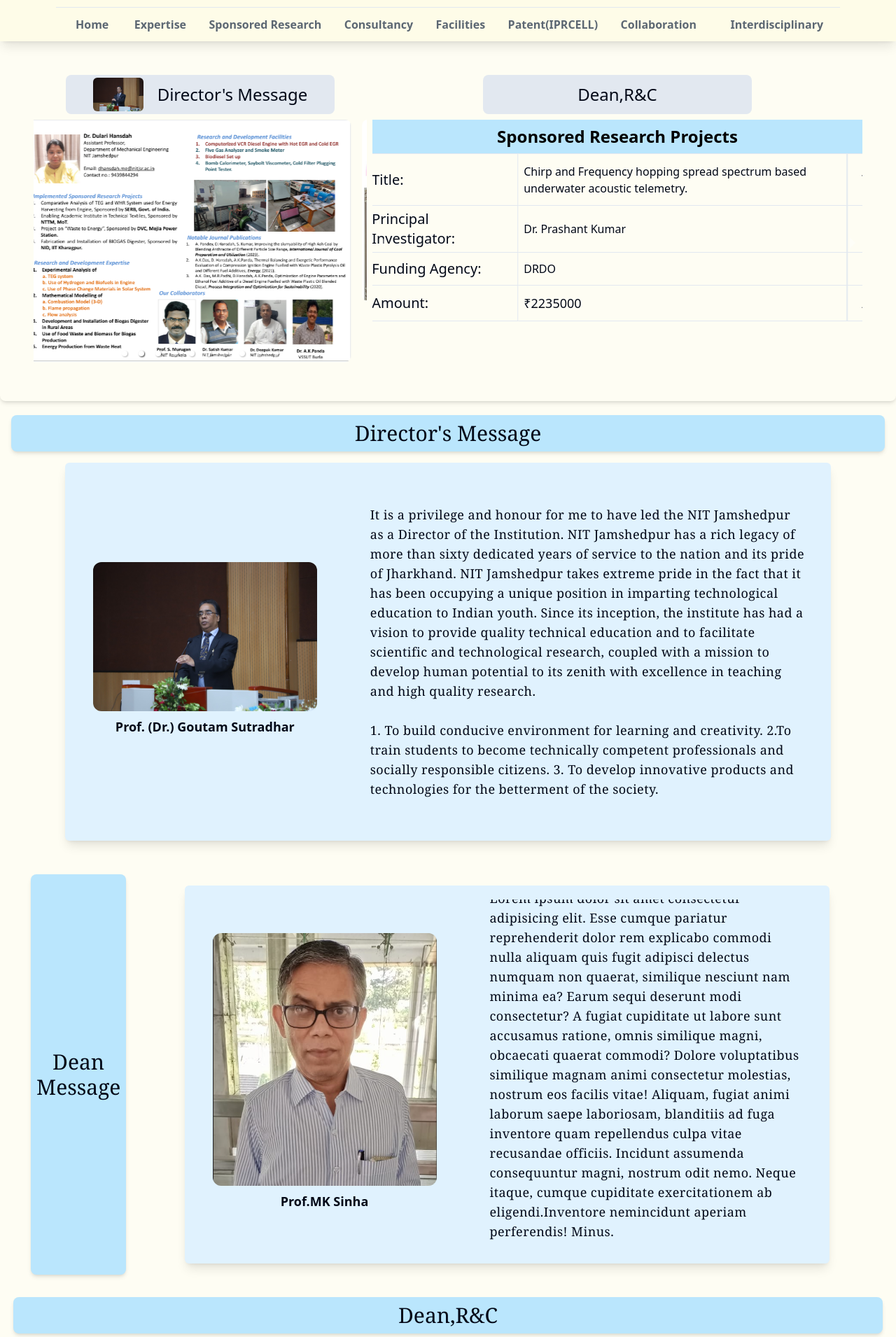
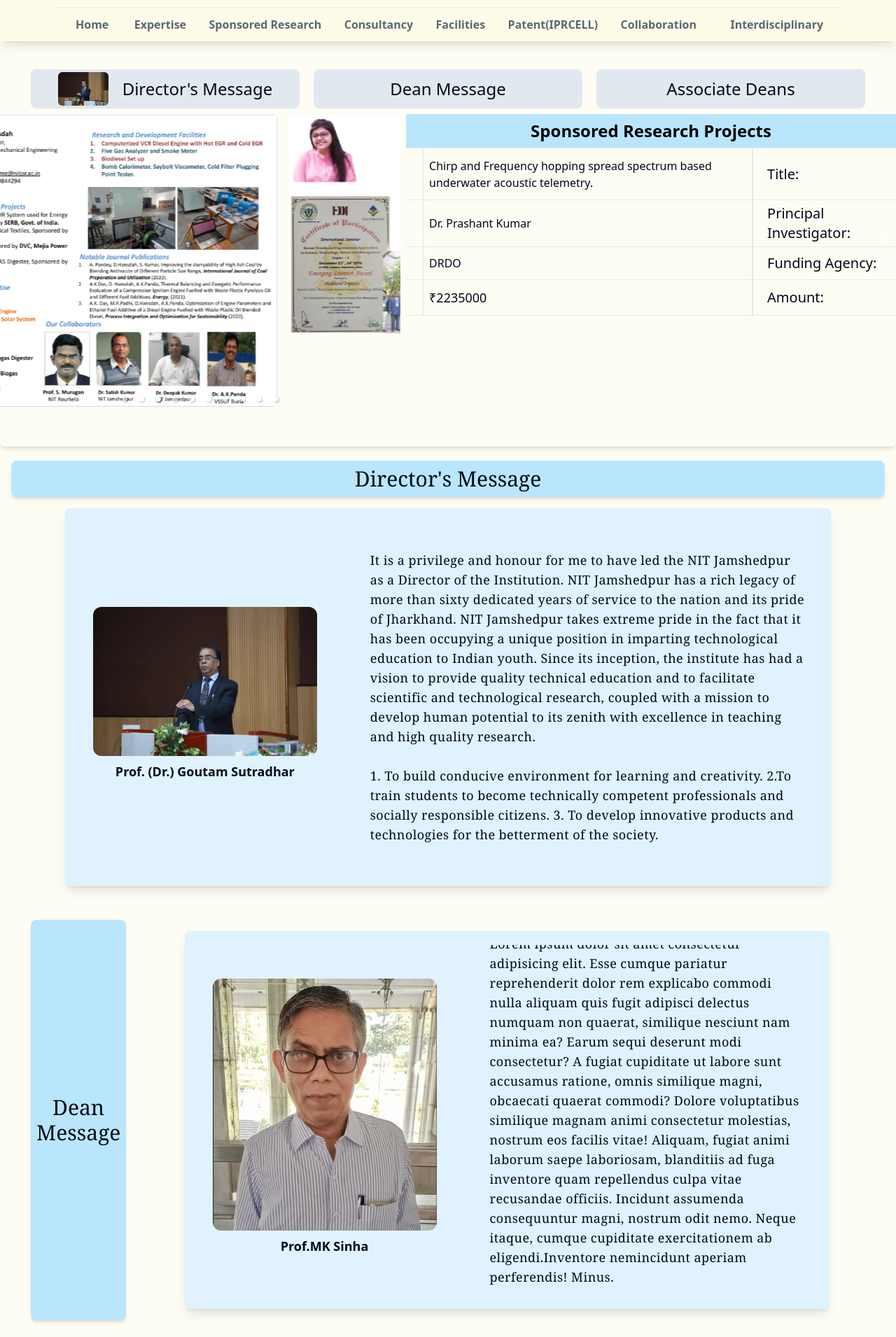
Before and after one commit to Vishal1092003/ResearchAndConsultancy_NIT_JAMSHEDPUR, a React (Vite) app: page /home in a window 1280 px wide. Shown: the part 130-2040 px from the top of the page at 70% size. Built offline with nearby package versions, Linux system fonts and the light colour scheme; some icons are missing.

Commit message:
home and expertise

```diff
--- a/src/Data/TeacherData.js
+++ b/src/Data/TeacherData.js
@@ -17,13 +17,13 @@ const data = {
       DESIGNATION: "Assistant Professor",
       DEPARTMENT: "Computer Science ",
     },
-    {
-      id: 3,
-      NAME: "Arun Pandit",
-      PHOTO: ArunPandit,
-      DESIGNATION: "Assistant Professor",
-      DEPARTMENT: "Civil Engineering",
-    },
+    // {
+    //   id: 3,
+    //   NAME: "Arun Pandit",
+    //   PHOTO: ArunPandit,
+    //   DESIGNATION: "Assistant Professor",
+    //   DEPARTMENT: "Civil Engineering",
+    // },
   ],
 };
 
--- a/src/components/Collaboration/Academia/TableAcademia.jsx
+++ b/src/components/Collaboration/Academia/TableAcademia.jsx
@@ -19,7 +19,7 @@ const TableAcademia = () => {
       <TableHead>Organisation</TableHead>
       <TableHead>Place</TableHead>
       <TableHead>Execution Date</TableHead>
-      <TableHead className="text-right">Logo</TableHead>
+      <TableHead className="text-right"></TableHead>
       <TableHead></TableHead>
     </TableRow>
   </TableHeader>
--- a/src/components/Collaboration/CollaborationTable.jsx
+++ b/src/components/Collaboration/CollaborationTable.jsx
@@ -18,7 +18,7 @@ const CollaborationTable = ({index,Organisation,Place,ExecutionTime,Logo,Regardi
   return (
 
 
-  <TableBody className='text-lg font-medium hover:bg-green-100 hover:scale-y-125 shadow-md'>
+  <TableBody className='text-lg font-medium hover:bg-green-100 hover:scale-y-105 shadow-md'>
   <TableRow>
     <TableCell className="text-left font-medium">{index+1}</TableCell>
     <TableCell className="text-left">{Organisation}</TableCell>
@@ -27,7 +27,7 @@ const CollaborationTable = ({index,Organisation,Place,ExecutionTime,Logo,Regardi
     <TableCell className="text-right">{Logo}</TableCell>
     <TableCell >
     <Dialog >
-<DialogTrigger className='w-20 h-10 rounded-md shadow-md hover:bg-green-200'>Open</DialogTrigger>
+<DialogTrigger className='w-20 h-10 rounded-md shadow-md hover:bg-green-200'>Details</DialogTrigger>
 <DialogContent className='w-full h-[60%] hover:scale-125'>
   <DialogHeader>
     <DialogTitle className='text-3xl'>MOU with:{Organisation}</DialogTitle>
--- a/src/components/Collaboration/Industry/TableIndustry.jsx
+++ b/src/components/Collaboration/Industry/TableIndustry.jsx
@@ -21,7 +21,7 @@ const TableIndustry = () => {
       <TableHead>Organisation</TableHead>
       <TableHead>Place</TableHead>
       <TableHead>Execution Date</TableHead>
-      <TableHead className="text-right">Logo</TableHead>
+      <TableHead className="text-right"></TableHead>
       <TableHead></TableHead>
     </TableRow>
   </TableHeader>
--- a/src/components/Collaboration/Reserch Institute/TableReserchInstitute.jsx
+++ b/src/components/Collaboration/Reserch Institute/TableReserchInstitute.jsx
@@ -21,7 +21,7 @@ const TableReserchInstitute = () => {
       <TableHead>Organisation</TableHead>
       <TableHead>Place</TableHead>
       <TableHead>Execution Date</TableHead>
-      <TableHead className="text-right">Logo</TableHead>
+      <TableHead className="text-right"></TableHead>
       <TableHead></TableHead>
     </TableRow>
   </TableHeader>
--- a/src/pages/Expretise.jsx
+++ b/src/pages/Expretise.jsx
@@ -2,10 +2,12 @@
 import Card from "../components/Teacher/CardExpretise"
 import Navbar from "../components/Navbar/Navbar"
 import Sidebar from "../components/Sidebar/Sidebar"
-import Profile from "../components/Teacher/Profile"
+// import Profile from "../components/Teacher/Profile"
+import CarouselComponents from "../components/Carousel/CarouselComponents"
 import { AiFillProfile } from "react-icons/ai"
 import ReserchAreaData from "../Data/ReserchAreaData.json"
 import TeacherData from "../Data/TeacherData.js";
+import Footer from "@/components/Footer/Footer"
 const Expretise = () => {
   return (
     <>
@@ -28,10 +30,13 @@ const Expretise = () => {
           </div>
           <div className=" border-l-2 border-sky-100 m-2"></div>
           <div className="w-[80%] m-3">
+          <div className="w-60  p-12 md:w-full flex justify-center items-center flex-col">
+               <CarouselComponents />
+            </div>
             <div className="w-full text-center p-3 font-semibold text-2xl rounded-xl bg-sky-300 ">
               Professors
             </div>
-            <div className="flex mt-5 gap-20 flex-wrap ">
+            <div className="flex mt-5 pl-5 gap-20 flex-wrap ">
               {TeacherData.DataSheet.map((item, id) => (
                 <Card
                   name={item.NAME}
@@ -44,6 +49,7 @@ const Expretise = () => {
             </div>
           </div>
         </div>
+        <Footer />
       </div>
     </>
   );
--- a/src/pages/Home.jsx
+++ b/src/pages/Home.jsx
@@ -11,9 +11,8 @@ const Home = () => {
       <div className="h-[100vh] w-[100vw]  ">
         <Navbar />
         <div className=" z-10 flex bg-yellow-50/50  justify-center items-center flex-col ">
-          <div className="md:p-12 p-0 md:flex-row flex-col gap-x-2 shadow-md flex rounded-lg">
-            <div className="w-96 md:w-full flex justify-center items-center flex-col">
-              <HashLink to={"./#directormessage"}>
+        <div className='pt-10 flex gap-5 flex-wrap justify-center '>
+          <HashLink to={"./#directormessage"}>
                 <div className="w-96 h-14  flex justify-center items-center  rounded-lg  align-centre gap-5 bg-slate-200 text-2xl border-y-2 hover:shadow-lg transition  duration-200 py-1 px-1   hover: bg-blue-50/50 cursor-pointer">
                   <img
                     className="w-50 h-12 rounded-md  "
@@ -23,17 +22,24 @@ const Home = () => {
                   <div> Director's Message</div>
                 </div>
               </HashLink>
+              <div className=" flex justify-center items-center">
+                <HashLink to={"./#Deanmessage"}>
+                  <div className="w-96 h-14   rounded-lg flex items-center justify-center align-centre bg-slate-200 gap-5  text-2xl border-y-2 hover:shadow-lg transition  duration-200 py-1 px-1   hover: bg-blue-50/50  cursor-pointer">
+                    <div> Dean Message </div>
+                  </div>
+                </HashLink>
+              </div>
+              <HashLink to={"./#Associatedeans"}>
+                <div className="w-96 h-14  flex justify-center items-center  rounded-lg  align-centre gap-5 bg-slate-200 text-2xl border-y-2 hover:shadow-lg transition  duration-200 py-1 px-1   hover: bg-blue-50/50 cursor-pointer">
+                  <div> Associate Deans</div>
+                </div>
+              </HashLink></div>
+          <div className="md:p-x-12 md:pb-12 p-0 md:flex-row flex-col gap-x-2 shadow-md flex rounded-lg">
 
+            <div className="w-96 md:w-full flex justify-center items-center flex-col">
                <CarouselComponents />
             </div>
             <div className="w-96 md:w-full ">
-              <div className=" flex justify-center items-center">
-                <HashLink to={"./#AssociateProfessor"}>
-                  <div className="w-96 h-14   rounded-lg flex items-center justify-center align-centre bg-slate-200 gap-5  text-2xl border-y-2 hover:shadow-lg transition  duration-200 py-1 px-1   hover: bg-blue-50/50  cursor-pointer">
-                    <div> Dean,R&C</div>
-                  </div>
-                </HashLink>
-              </div>
               <Notice />
             </div>
           </div>
@@ -58,7 +64,7 @@ const Home = () => {
         </div>
         <div className="pt-5 px-4 bg-yellow-50/50">
           <div className="min-h-[70vh]  flex md:flex-row flex-col p-3">
-            <div className="flex bg-sky-200 shadow-md text-center p-2 mx-4 rounded-lg  font-medium text-3xl font-serif justify-center items-center">
+            <div id='Deanmessage'className="flex bg-sky-200 shadow-md text-center p-2 mx-4 rounded-lg  font-medium text-3xl font-serif justify-center items-center">
               Dean Message
             </div>
             <div>
@@ -75,10 +81,10 @@ const Home = () => {
             </div>
           </div>
         </div>
-        <div id="AssociateProfessor" className="pt-5 bg-yellow-50/50">
+        <div  className="pt-5 bg-yellow-50/50">
           <div className="min-h-[20vh] flex-col flex justify-center items-center  ">
-            <div className="flex w-[97vw] bg-sky-200 shadow-md text-center p-2 mx-4 rounded-lg  font-medium text-3xl font-serif justify-center items-center">
-              Dean,R&C
+            <div  id='Associatedeans'className="flex w-[97vw] bg-sky-200 shadow-md text-center p-2 mx-4 rounded-lg  font-medium text-3xl font-serif justify-center items-center">
+              Associated Deans
             </div>
             <div className="flex md:flex-row flex-col">
               <Message
```
